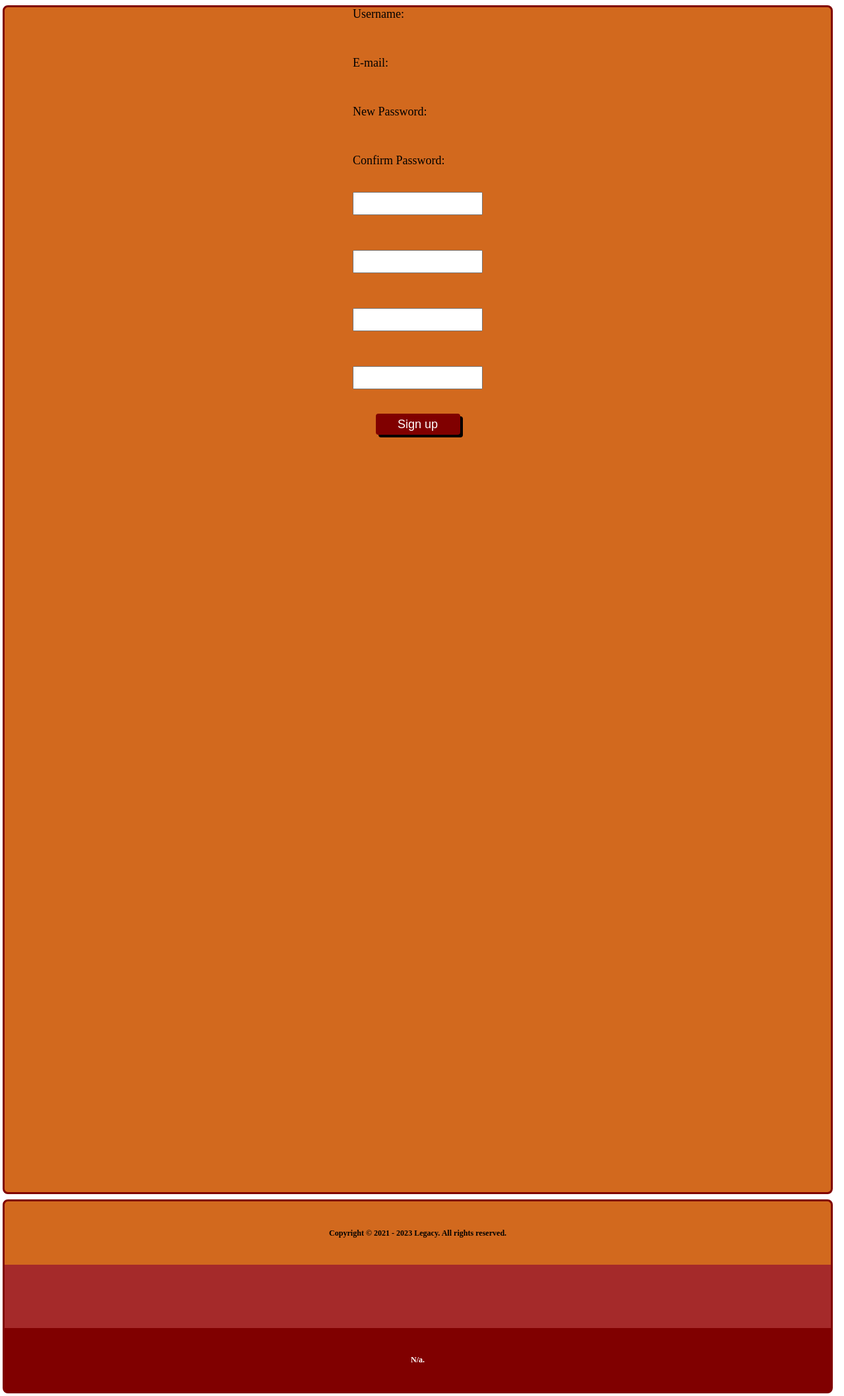
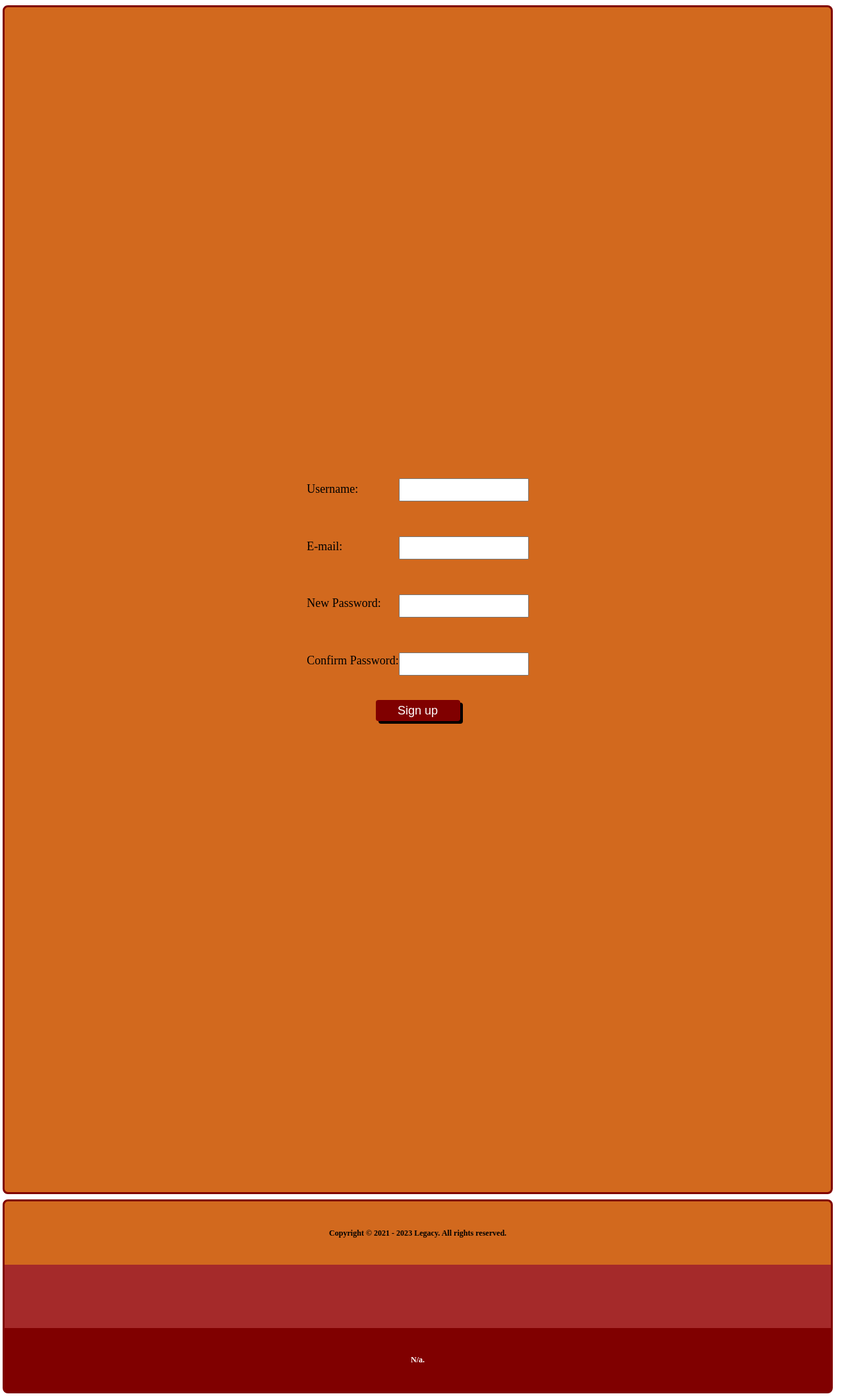
Before and after one commit to sapientlion/legacy, a PHP site: page /user_signup.php in a window 1280 px wide. Shown: the part 284-2400 px from the top of the page at 66% size. Run offline with PHP 8.4, Linux system fonts and the light colour scheme.

Commit message:
Update the user forms.

```diff
--- a/core/frontends/user_frontend.php
+++ b/core/frontends/user_frontend.php
@@ -45,7 +45,7 @@ class UserFrontend implements IUserFrontend
 	*/
 	public function getSignupForm() : string
 	{
-		$form = '<form action="' . USER_SIGNUP_PATH . '" method="post">
+		$form = '<form class="user-form" action="' . USER_SIGNUP_PATH . '" method="post">
 			<div class="user-form-labels">
 				<label for="' . SIGNUP_USER_NAME_FIELD_NAME . '">Username:</label><br>
 				<label for="' . SIGNUP_EMAIL_FIELD_NAME . '">E-mail:</label><br>
@@ -90,7 +90,7 @@ class UserFrontend implements IUserFrontend
 	*/
 	public function getUpdateForm() : string
 	{
-		$form = '<form action="' . USER_UPDATE_PATH . '" method="post">
+		$form = '<form class="user-form" action="' . USER_UPDATE_PATH . '" method="post">
 			<div class="user-form-labels">
 				<label for="' . SIGNUP_USER_NAME_FIELD_NAME . '">Username:</label><br>
 				<label for="' . SIGNUP_EMAIL_FIELD_NAME . '">E-mail:</label><br>
@@ -165,7 +165,7 @@ class UserFrontend implements IUserFrontend
 	*/
 	public function getSigninForm() : string
 	{
-		$form = '<form action="' . USER_SIGNIN_PATH . '" method="post">
+		$form = '<form class="user-form" action="' . USER_SIGNIN_PATH . '" method="post">
 			<div class="user-form-labels">
 				<label for="' . SIGNUP_USER_NAME_FIELD_NAME . '">Username:</label><br>
 				<label for="' . SIGNUP_PASSWORD_FIELD_NAME . '">Password:</label><br>
--- a/themes/flashback/class.css
+++ b/themes/flashback/class.css
@@ -25,33 +25,8 @@
 	justify-content: space-between;
 }
 
-.user-form-labels, .user-form-fields
+.workspace-user-form
 {
-	display: flex;
-	flex-direction: column;
-	justify-content: space-evenly;
-}
-
-.user-form-labels
-{
-	gap: 16px;
-	grid-column: 1;
-	grid-row: 1;
-}
-
-.user-form-fields
-{
-	gap: 16px;
-	grid-column: 2;
-	grid-row: 1;
-}
-
-.user-form-controller
-{
-	display: flex;
-	gap: 16px;
-	grid-column: 1 / 3;
-	grid-row: 3;
 	justify-content: center;
 }
 
--- /dev/null
+++ b/themes/flashback/user_form.css
@@ -0,0 +1,34 @@
+.user-form
+{
+	display: grid;
+}
+
+.user-form-labels, .user-form-fields
+{
+	display: flex;
+	flex-direction: column;
+	justify-content: space-evenly;
+}
+
+.user-form-labels
+{
+	gap: 16px;
+	grid-column: 1;
+	grid-row: 1;
+}
+
+.user-form-fields
+{
+	gap: 16px;
+	grid-column: 2;
+	grid-row: 1;
+}
+
+.user-form-controller
+{
+	display: flex;
+	gap: 16px;
+	grid-column: 1 / 3;
+	grid-row: 3;
+	justify-content: center;
+}
--- a/user_signin.php
+++ b/user_signin.php
@@ -17,6 +17,7 @@ require_once(SITE_ROOT . '/core/frontends/user_frontend.php');
 	<link rel="stylesheet" href="themes/flashback/native.css" type="text/css">
 	<link rel="stylesheet" href="themes/flashback/class.css" type="text/css">
 	<link rel="stylesheet" href="themes/flashback/id.css" type="text/css">
+	<link rel="stylesheet" href="themes/flashback/user_form.css" type="text/css">
 	<title>Legacy | Signin</title>
 </head>
 
@@ -43,7 +44,7 @@ require_once(SITE_ROOT . '/core/frontends/user_frontend.php');
 		</header>
 	</header>
 
-	<div class="master workspace">
+	<div class="master workspace workspace-user-form">
 		<?php
 
 			print(
--- a/user_signup.php
+++ b/user_signup.php
@@ -16,6 +16,7 @@ require_once(SITE_ROOT . '/core/frontends/user_frontend.php');
 	<link rel="stylesheet" href="themes/flashback/native.css" type="text/css">
 	<link rel="stylesheet" href="themes/flashback/class.css" type="text/css">
 	<link rel="stylesheet" href="themes/flashback/id.css" type="text/css">
+	<link rel="stylesheet" href="themes/flashback/user_form.css" type="text/css">
 	<title>Legacy | Signup</title>
 </head>
 
@@ -42,7 +43,7 @@ require_once(SITE_ROOT . '/core/frontends/user_frontend.php');
 		</header>
 	</header>
 
-	<div class="master workspace">
+	<div class="master workspace workspace-user-form">
 		<?php
 
 			print(
--- a/user_updater.php
+++ b/user_updater.php
@@ -16,6 +16,7 @@ require_once(SITE_ROOT . '/core/frontends/user_frontend.php');
 	<link rel="stylesheet" href="themes/flashback/native.css" type="text/css">
 	<link rel="stylesheet" href="themes/flashback/class.css" type="text/css">
 	<link rel="stylesheet" href="themes/flashback/id.css" type="text/css">
+	<link rel="stylesheet" href="themes/flashback/user_form.css" type="text/css">
 	<title>Legacy | Update</title>
 </head>
 
@@ -42,7 +43,7 @@ require_once(SITE_ROOT . '/core/frontends/user_frontend.php');
 		</header>
 	</header>
 
-	<div class="master workspace">
+	<div class="master workspace workspace-user-form">
 		<?php
 
 			print(
```
